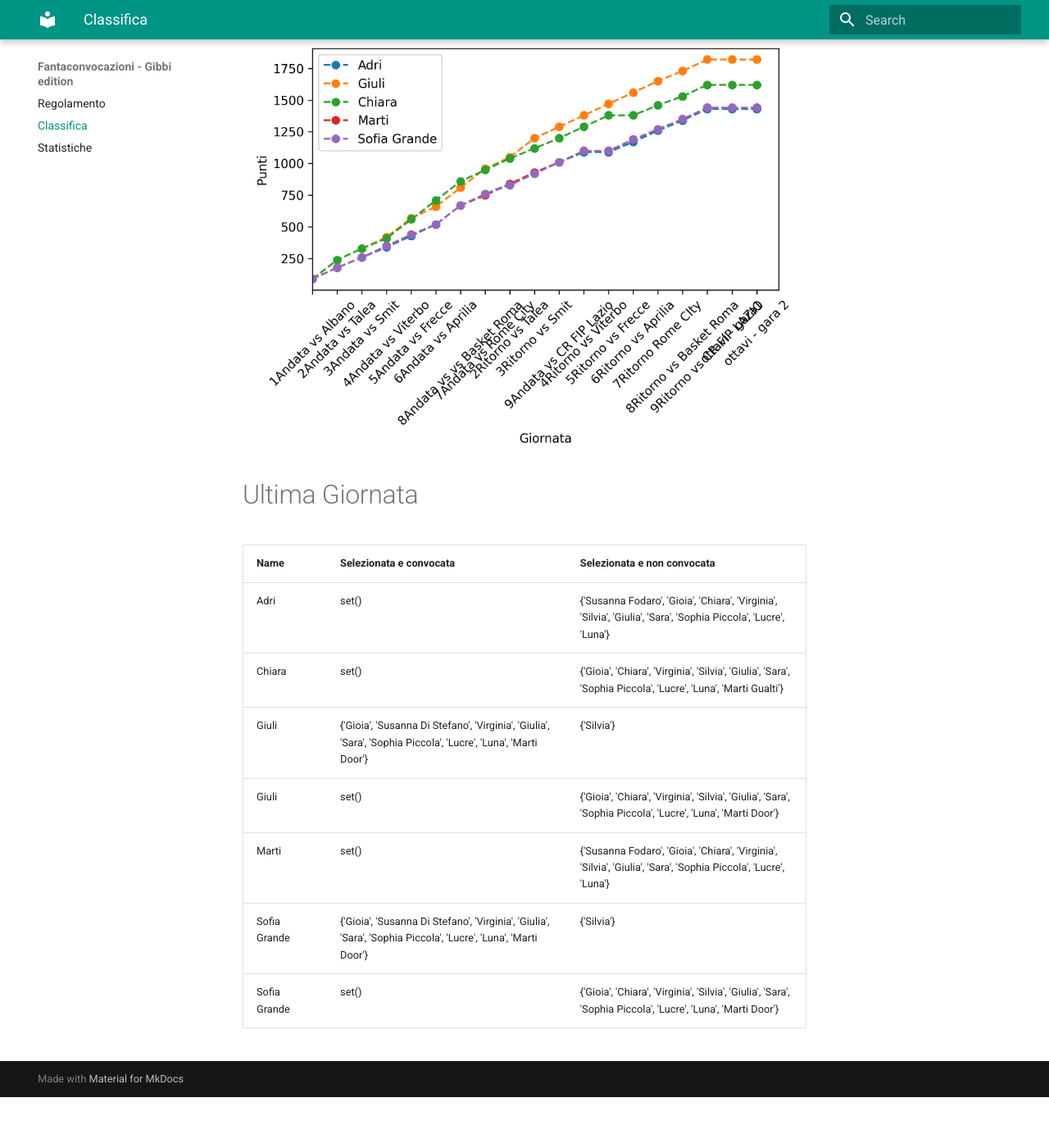
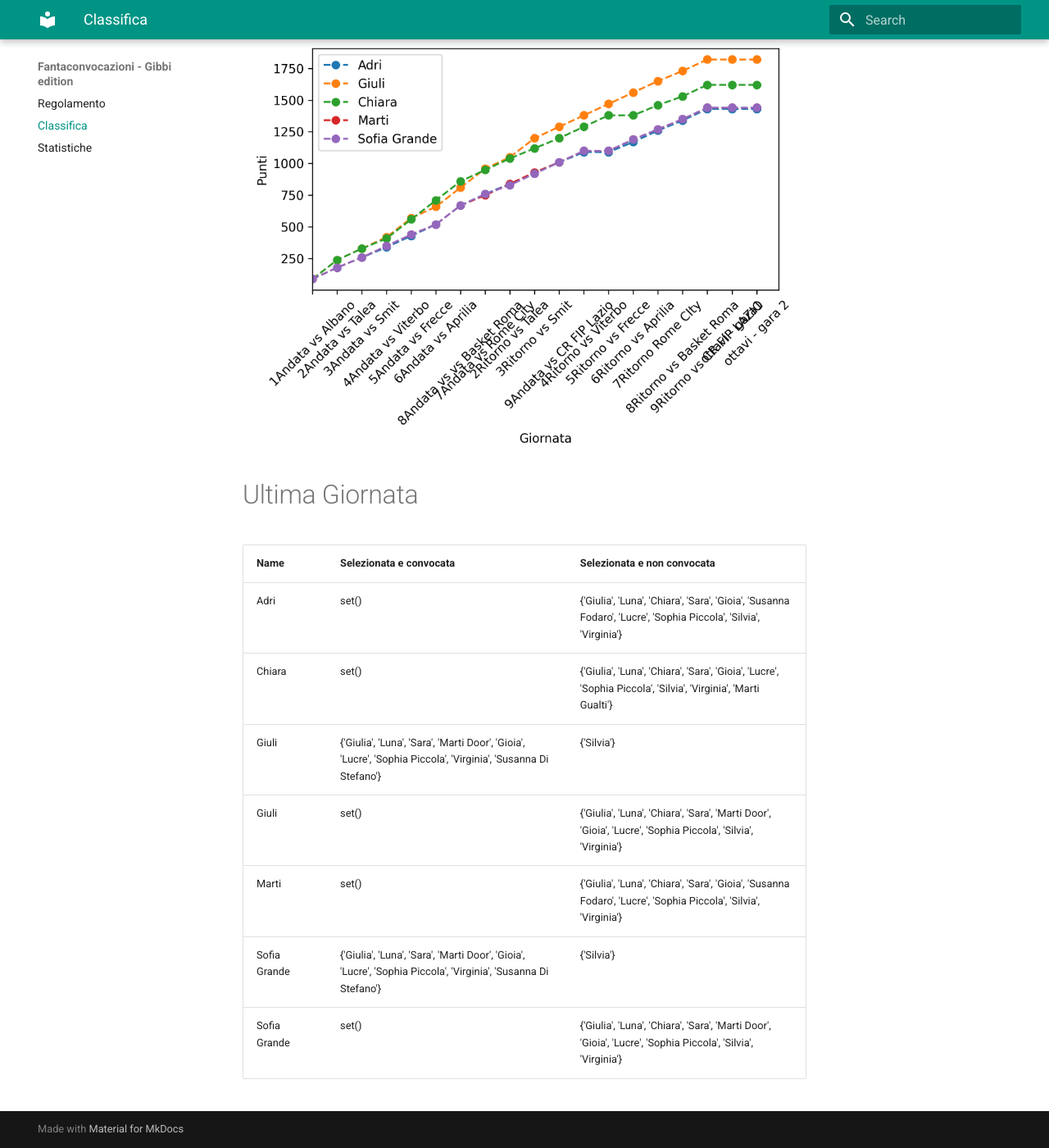
Before and after one commit to martinig94/fantagibbi, an MkDocs documentation site: the page built from docs/Classifica.md, in a window 1280 px wide and 1400 px high, scrolled down 565 px. Shown: the whole window at 82% size. Built offline with MkDocs 1.6.1 and Material for MkDocs 9.7.7, drawn with Linux system fonts in a browser that asks for light colours; before the commit the page ends 1903 px from its top, so only the background shows below that.

Commit message:
Auto-update from main.py

```diff
--- a/docs/Classifica.md
+++ b/docs/Classifica.md
@@ -18,11 +18,11 @@
 <!-- START_TABLE CORRECT -->
 | Name         | Selezionata e convocata                                                                                        | Selezionata e non convocata                                                                                      |
 |:-------------|:---------------------------------------------------------------------------------------------------------------|:-----------------------------------------------------------------------------------------------------------------|
-| Adri         | set()                                                                                                          | {'Susanna Fodaro', 'Gioia', 'Chiara', 'Virginia', 'Silvia', 'Giulia', 'Sara', 'Sophia Piccola', 'Lucre', 'Luna'} |
-| Chiara       | set()                                                                                                          | {'Gioia', 'Chiara', 'Virginia', 'Silvia', 'Giulia', 'Sara', 'Sophia Piccola', 'Lucre', 'Luna', 'Marti Gualti'}   |
-| Giuli        | {'Gioia', 'Susanna Di Stefano', 'Virginia', 'Giulia', 'Sara', 'Sophia Piccola', 'Lucre', 'Luna', 'Marti Door'} | {'Silvia'}                                                                                                       |
-| Giuli        | set()                                                                                                          | {'Gioia', 'Chiara', 'Virginia', 'Silvia', 'Giulia', 'Sara', 'Sophia Piccola', 'Lucre', 'Luna', 'Marti Door'}     |
-| Marti        | set()                                                                                                          | {'Susanna Fodaro', 'Gioia', 'Chiara', 'Virginia', 'Silvia', 'Giulia', 'Sara', 'Sophia Piccola', 'Lucre', 'Luna'} |
-| Sofia Grande | {'Gioia', 'Susanna Di Stefano', 'Virginia', 'Giulia', 'Sara', 'Sophia Piccola', 'Lucre', 'Luna', 'Marti Door'} | {'Silvia'}                                                                                                       |
-| Sofia Grande | set()                                                                                                          | {'Gioia', 'Chiara', 'Virginia', 'Silvia', 'Giulia', 'Sara', 'Sophia Piccola', 'Lucre', 'Luna', 'Marti Door'}     |
+| Adri         | set()                                                                                                          | {'Giulia', 'Luna', 'Chiara', 'Sara', 'Gioia', 'Susanna Fodaro', 'Lucre', 'Sophia Piccola', 'Silvia', 'Virginia'} |
+| Chiara       | set()                                                                                                          | {'Giulia', 'Luna', 'Chiara', 'Sara', 'Gioia', 'Lucre', 'Sophia Piccola', 'Silvia', 'Virginia', 'Marti Gualti'}   |
+| Giuli        | {'Giulia', 'Luna', 'Sara', 'Marti Door', 'Gioia', 'Lucre', 'Sophia Piccola', 'Virginia', 'Susanna Di Stefano'} | {'Silvia'}                                                                                                       |
+| Giuli        | set()                                                                                                          | {'Giulia', 'Luna', 'Chiara', 'Sara', 'Marti Door', 'Gioia', 'Lucre', 'Sophia Piccola', 'Silvia', 'Virginia'}     |
+| Marti        | set()                                                                                                          | {'Giulia', 'Luna', 'Chiara', 'Sara', 'Gioia', 'Susanna Fodaro', 'Lucre', 'Sophia Piccola', 'Silvia', 'Virginia'} |
+| Sofia Grande | {'Giulia', 'Luna', 'Sara', 'Marti Door', 'Gioia', 'Lucre', 'Sophia Piccola', 'Virginia', 'Susanna Di Stefano'} | {'Silvia'}                                                                                                       |
+| Sofia Grande | set()                                                                                                          | {'Giulia', 'Luna', 'Chiara', 'Sara', 'Marti Door', 'Gioia', 'Lucre', 'Sophia Piccola', 'Silvia', 'Virginia'}     |
 <!-- END_TABLE CORRECT -->
```
